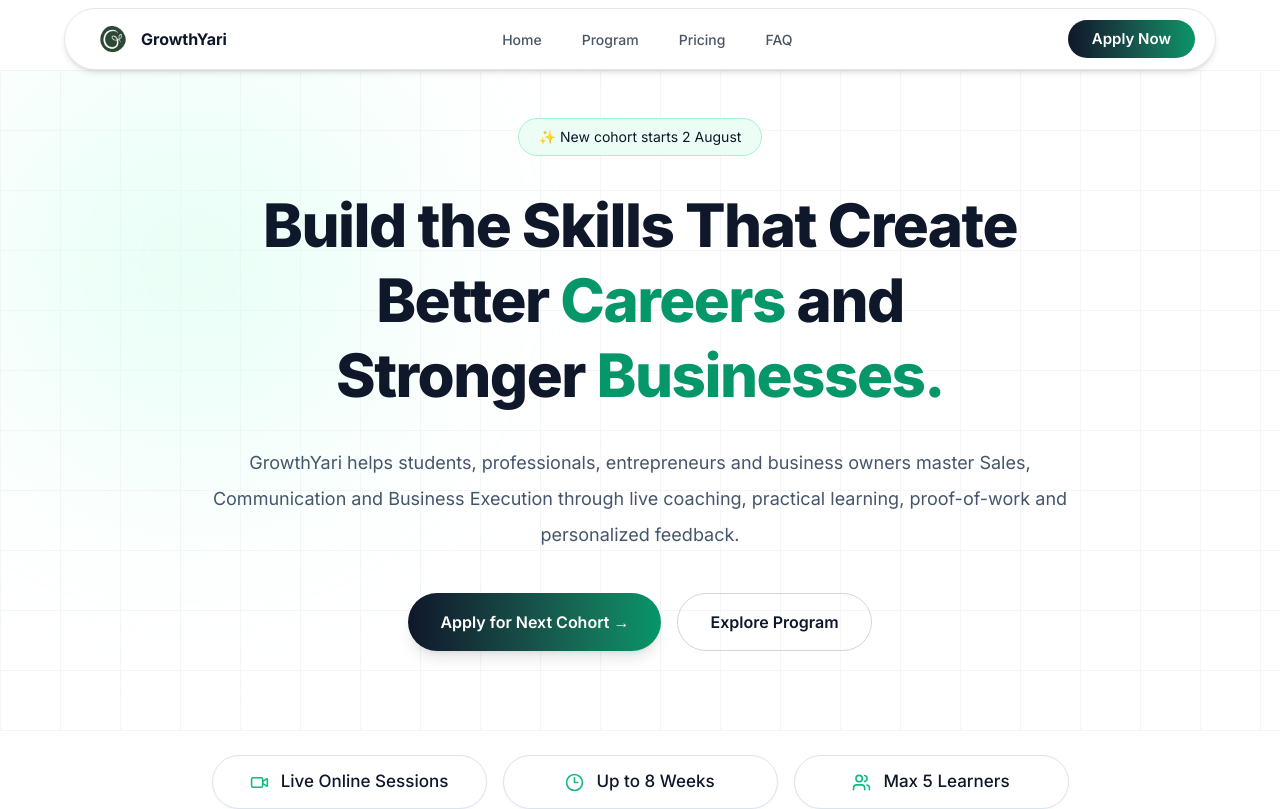
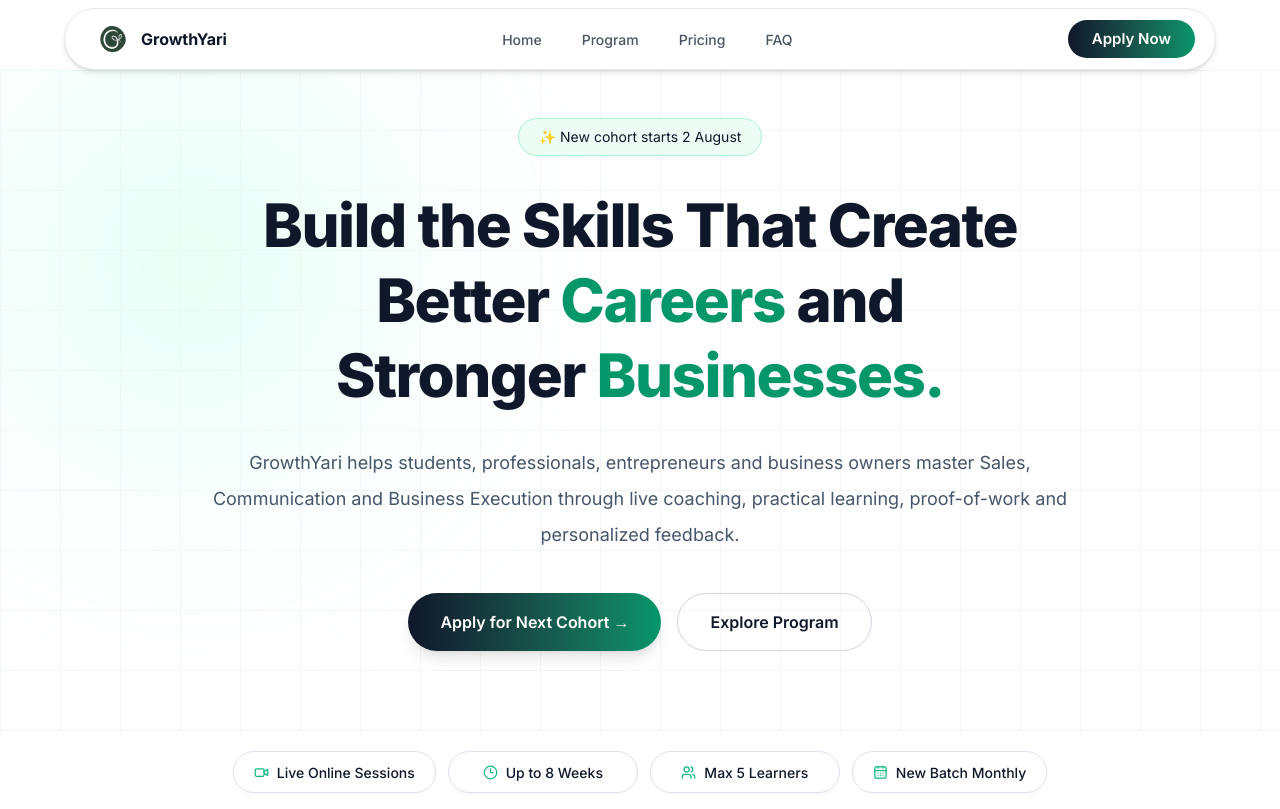
Before and after one commit to Avinash-sdbegin/landing-page, a React (Vite) app in the folder _Frontend/Frontend/: page / in a window 1280 px wide. Shown: the top 809 px of the page. Built offline with nearby package versions, Linux system fonts and the light colour scheme.

Commit message:
Refine Program Highlights UI and improve application flow

```diff
--- a/_Frontend/Frontend/src/components/ProgramHighlights.jsx
+++ b/_Frontend/Frontend/src/components/ProgramHighlights.jsx
@@ -26,23 +26,23 @@
   ];
 
   return (
-    <section className="py-6">
-      <div className="mx-auto flex max-w-[1080px] flex-wrap items-center justify-center gap-4">
+    <section className="py-5">
+      <div className="mx-auto flex max-w-[1080px] items-center justify-center gap-3">
         {items.map((item) => {
           const Icon = item.icon;
 
           return (
             <div
               key={item.text}
-              className="flex h-[54px] min-w-[275px] items-center justify-center gap-3 rounded-full border border-[#DCE3EB] bg-white px-7 shadow-[0_1px_3px_rgba(15,23,42,0.04)]"
+              className="flex h-[42px] min-w-[190px] items-center justify-center gap-2 rounded-full border border-[#DCE3EB] bg-white px-5 shadow-[0_1px_3px_rgba(15,23,42,0.04)]"
             >
               <Icon
-                size={19}
+                size={15}
                 strokeWidth={2}
                 className="text-[#10B981]"
               />
 
-              <span className="text-[17px] font-medium text-[#0F172A]">
+              <span className="text-[14px] font-medium text-[#0F172A] whitespace-nowrap">
                 {item.text}
               </span>
             </div>
```
